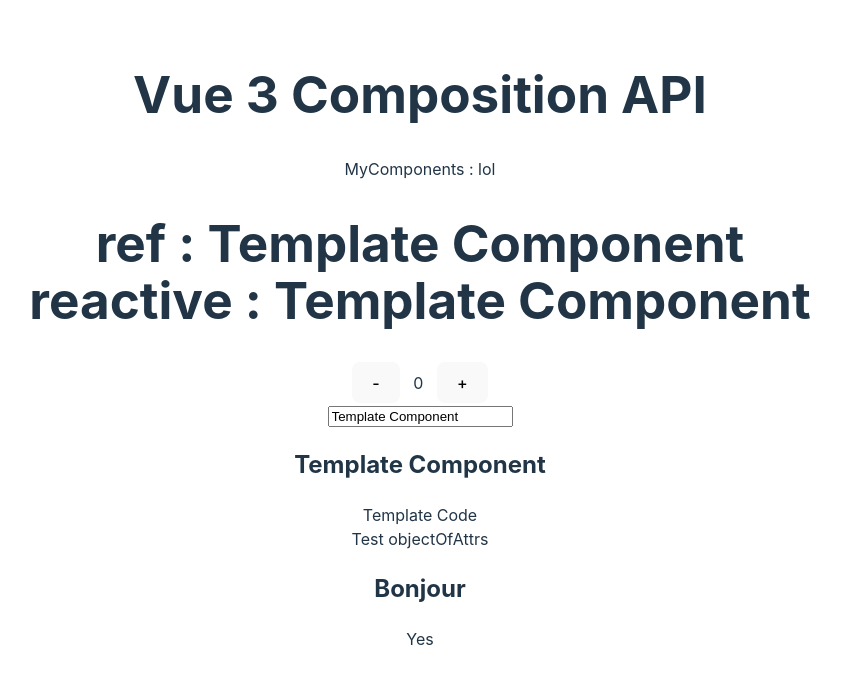
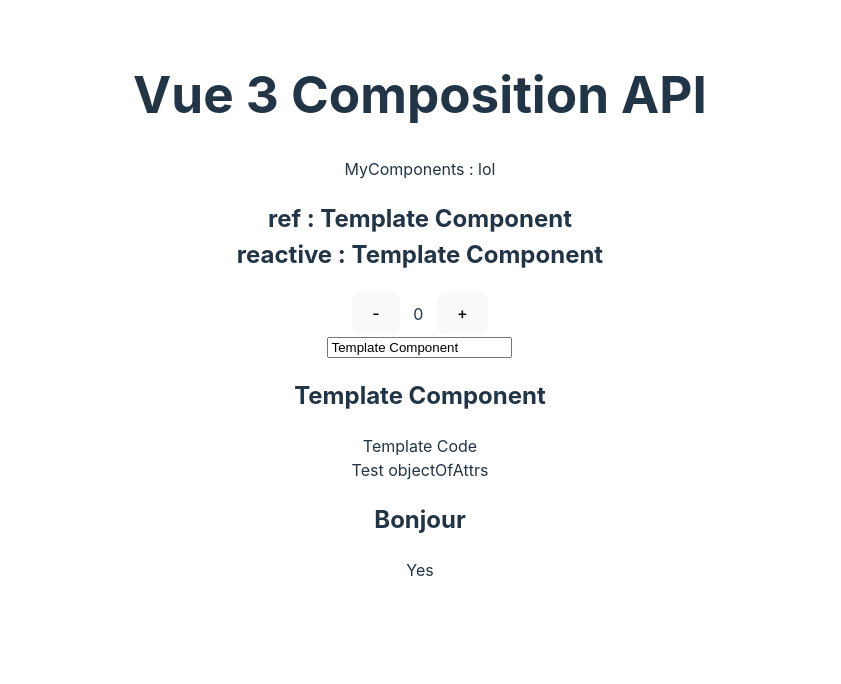
Before and after one commit to CodeurCopieur/Vue3-Composition-API, a Vue app: page / in a window 1280 px wide. Shown: the top 684 px of the page, without its empty margins (220-1061 px from the left). Built offline with nearby package versions, Linux system fonts and the light colour scheme.

Commit message:
Update Counter.vue

```diff
--- a/src/components/Counter.vue
+++ b/src/components/Counter.vue
@@ -15,12 +15,12 @@
   const counterData = reactive({
     counter: 0,
     name: 'Template Component',
-  })
+  });
 </script>
 
 <template>
  <div class="center">
-  <h1>ref : {{ NameTemplate }} <br> reactive : {{counterData.name}}</h1>
+  <h2>ref : {{ NameTemplate }} <br> reactive : {{counterData.name}}</h2>
  <div>
   <button @click.prevent="decrease()">-</button>
   &nbsp;
```
